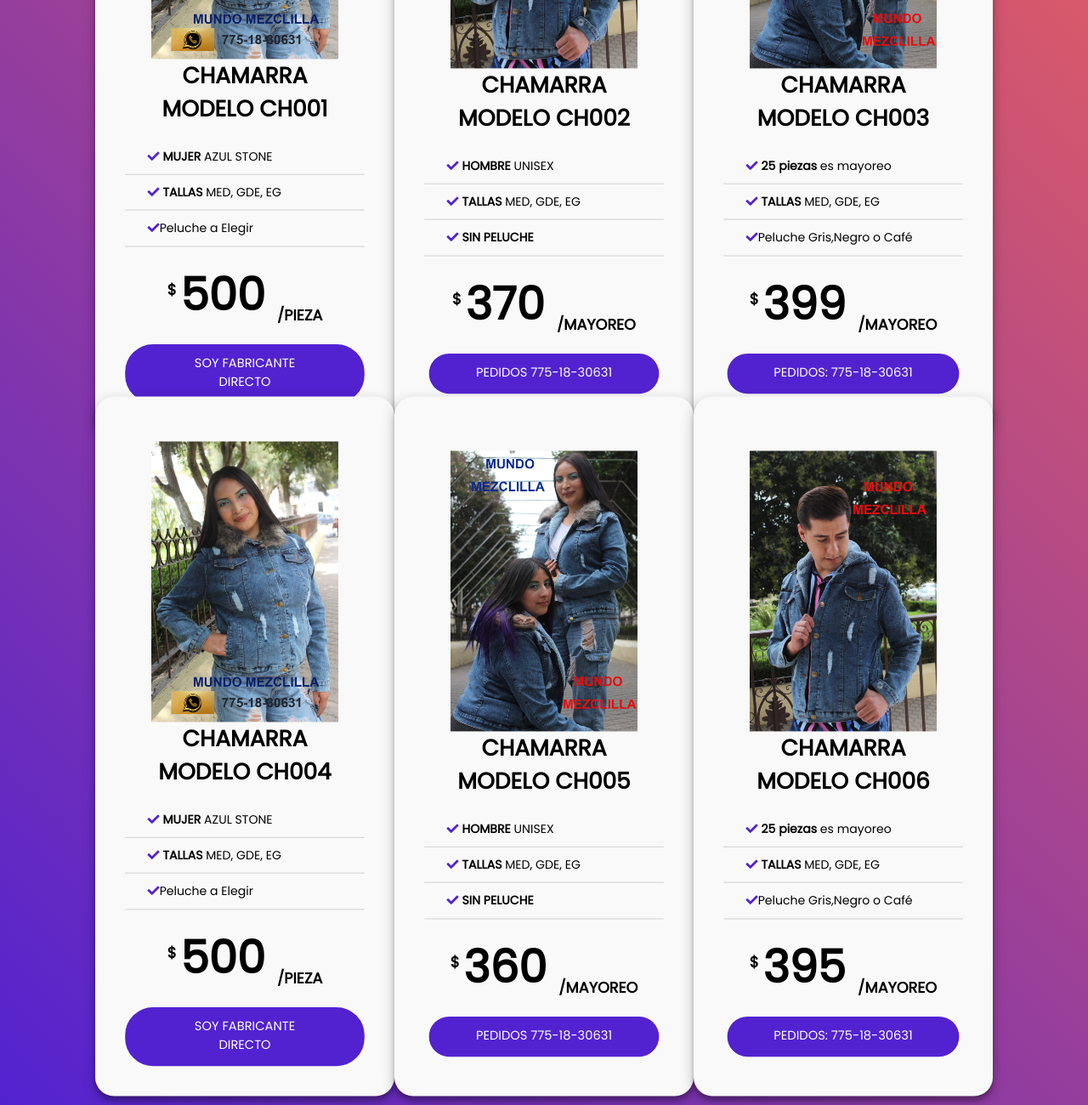
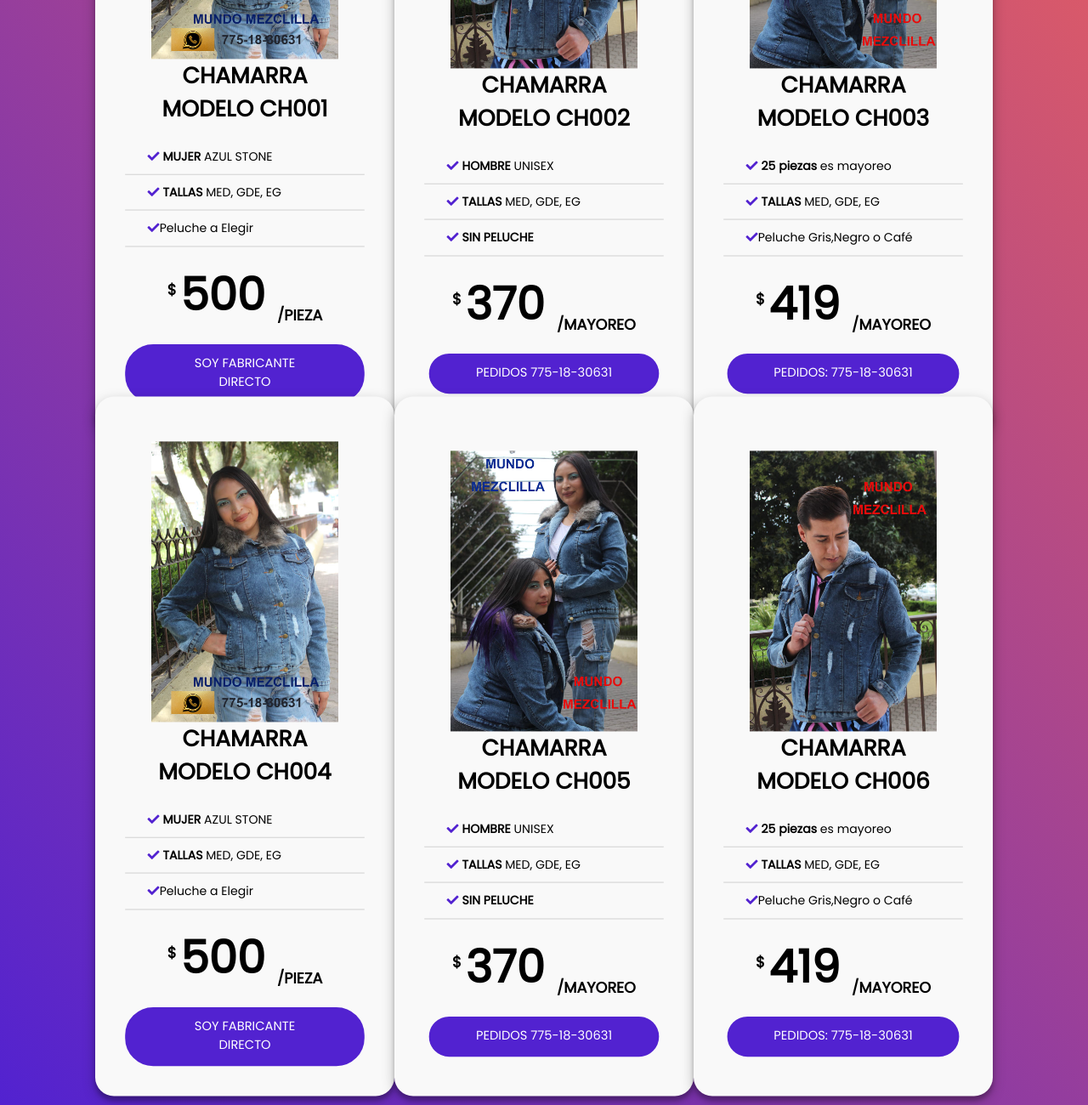
Before and after one commit to ansalaza62/MEZCLILLAS, a plain HTML site: page index.html in a window 1280 px wide. Shown: the part 372-1672 px from the top of the page at 85% size. Drawn offline with Linux system fonts and the light colour scheme.

Commit message:
NUEVOS PRECIOS

```diff
--- a/index.html
+++ b/index.html
@@ -74,7 +74,7 @@
 
             <!--card-pricing-->
             <div class="card-pricing">
-                <p><sup>$ </sup>399 <sub> /MAYOREO</sub></p>
+                <p><sup>$ </sup>419 <sub> /MAYOREO</sub></p>
 
             </div>
             <!---button-->
@@ -119,7 +119,7 @@
 
             <!--card-pricing-->
             <div class="card-pricing">
-                <p><sup>$ </sup>360 <sub> /MAYOREO</sub></p>
+                <p><sup>$ </sup>370 <sub> /MAYOREO</sub></p>
 
             </div>
             <!---button-->
@@ -143,7 +143,7 @@
 
             <!--card-pricing-->
             <div class="card-pricing">
-                <p><sup>$ </sup>395 <sub> /MAYOREO</sub></p>
+                <p><sup>$ </sup>419 <sub> /MAYOREO</sub></p>
 
             </div>
             <!---button-->
```
